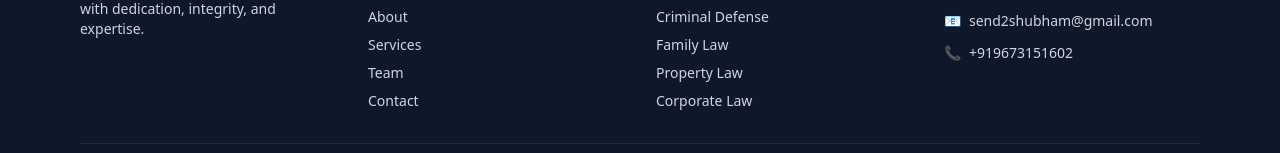
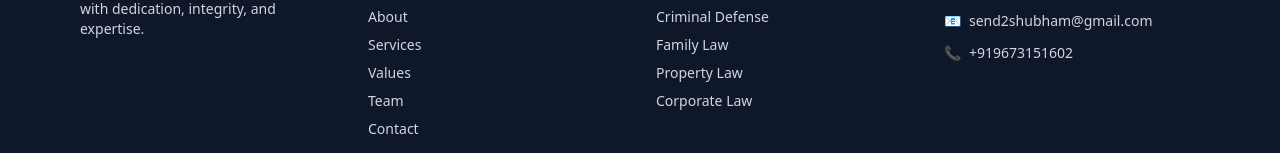
Before and after one commit to ShubhSingh/tbd-law-firm, a Next.js app: page / in a window 1280 px wide. Shown: the part 7076-7229 px from the top of the page. Built offline with nearby package versions, Linux system fonts and the light colour scheme; no server answers.

Commit message:
correct quick links

```diff
--- a/components/Footer.tsx
+++ b/components/Footer.tsx
@@ -20,6 +20,7 @@ export default function Footer() {
               <li><a href="#home" className="hover:text-white transition">Home</a></li>
               <li><a href="#about" className="hover:text-white transition">About</a></li>
               <li><a href="#services" className="hover:text-white transition">Services</a></li>
+              <li><a href="#values" className="hover:text-white transition">Values</a></li>
               <li><a href="#team" className="hover:text-white transition">Team</a></li>
               <li><a href="#contact" className="hover:text-white transition">Contact</a></li>
             </ul>
```
